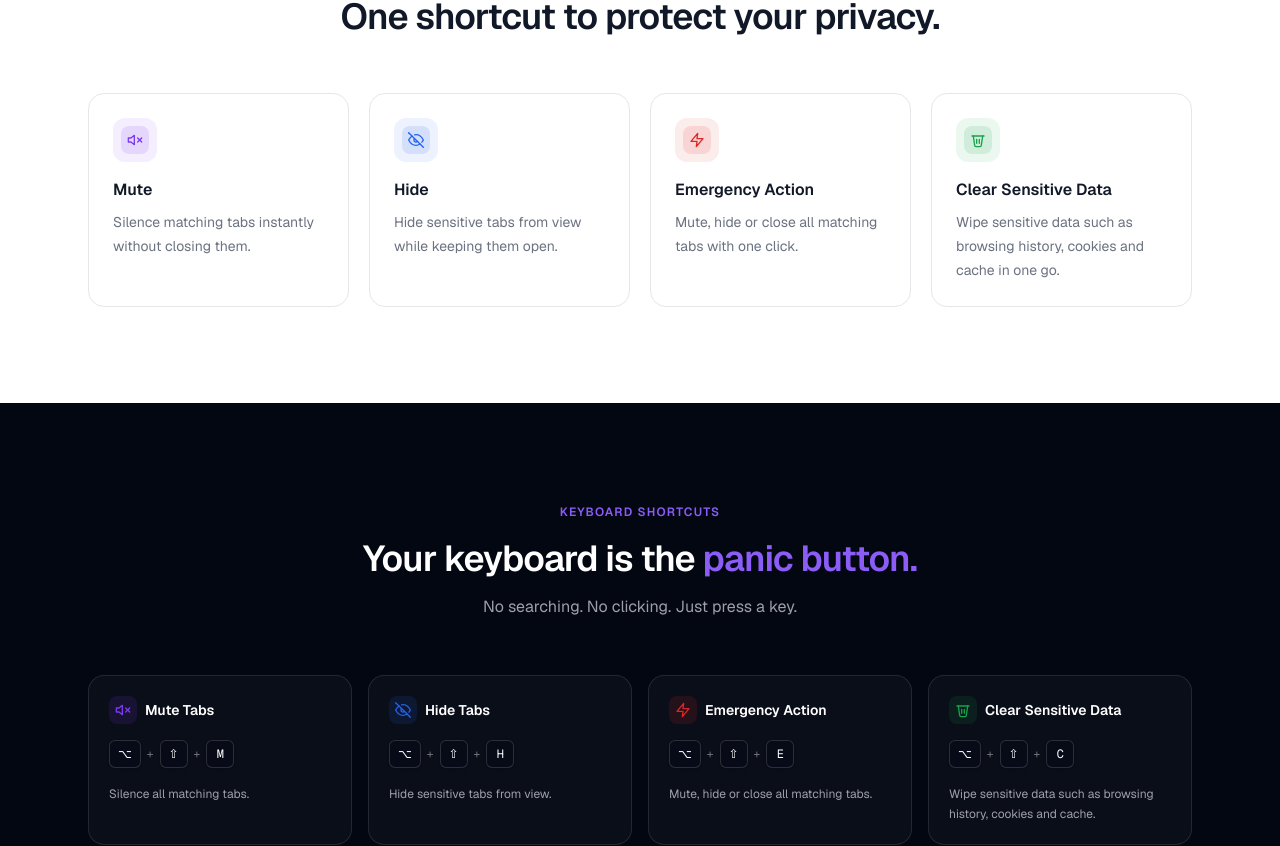
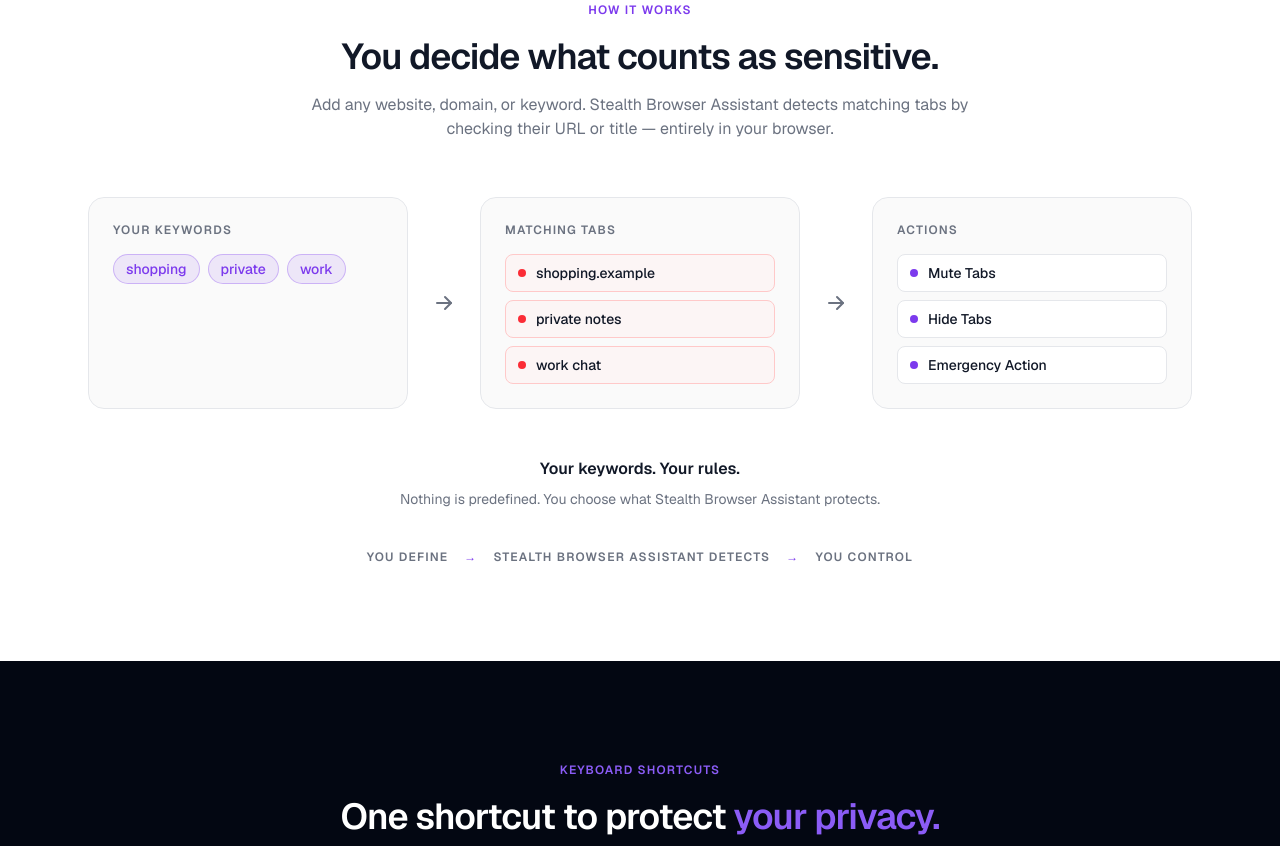
Before and after one commit to Henri-ZZ/swa-web, a Next.js app: page /en in a window 1280 px wide. Shown: the part 820-1666 px from the top of the page. Built offline with nearby package versions, Linux system fonts and the light colour scheme.

Commit message:
feat: 调整优化

```diff
--- a/messages/en.json
+++ b/messages/en.json
@@ -9,7 +9,7 @@
     "brandFull": "Stealth Browser Assistant",
     "nav": {
       "features": "Features",
-      "howItWorks": "Workflow",
+      "howItWorks": "How It Works",
       "pricing": "Pricing",
       "faq": "FAQ",
       "changelog": "Changelog"
@@ -21,7 +21,7 @@
     "headlineLine1": "Stay private.",
     "headlineLine2Start": "Stay ",
     "headlineAccent": "in control.",
-    "copy": "Instantly mute, hide or clean up sensitive browser tabs with a single shortcut.",
+    "copy": "Define sensitive tabs with your own keywords, then mute, hide, or clean them up instantly.",
     "primaryCta": "Get Lifetime Access — $15",
     "secondaryCta": "Watch Demo",
     "trust": {
@@ -40,52 +40,64 @@
       }
     }
   },
-  "features": {
-    "heading": "One shortcut to protect your privacy.",
-    "items": {
-      "mute": {
-        "title": "Mute",
-        "description": "Silence matching tabs instantly without closing them."
+  "keywordMatching": {
+    "eyebrow": "How it works",
+    "heading": "You decide what counts as sensitive.",
+    "copy": "Add any website, domain, or keyword. Stealth Browser Assistant detects matching tabs by checking their URL or title — entirely in your browser.",
+    "steps": {
+      "keywords": {
+        "title": "Your keywords",
+        "chips": {
+          "shopping": "shopping",
+          "private": "private",
+          "work": "work"
+        }
       },
-      "hide": {
-        "title": "Hide",
-        "description": "Hide sensitive tabs from view while keeping them open."
+      "tabs": {
+        "title": "Matching tabs",
+        "items": {
+          "a": "shopping.example",
+          "b": "private notes",
+          "c": "work chat"
+        }
       },
-      "emergency": {
-        "title": "Emergency Action",
-        "description": "Mute, hide or close all matching tabs with one click."
-      },
-      "clear": {
-        "title": "Clear Sensitive Data",
-        "description": "Wipe sensitive data such as browsing history, cookies and cache in one go."
+      "actions": {
+        "title": "Actions"
       }
+    },
+    "tagline": "Your keywords. Your rules.",
+    "note": "Nothing is predefined. You choose what Stealth Browser Assistant protects.",
+    "story": {
+      "define": "You define",
+      "detect": "Stealth Browser Assistant detects",
+      "control": "You control"
     }
   },
   "shortcuts": {
     "eyebrow": "KEYBOARD SHORTCUTS",
-    "headingStart": "Your keyboard is the ",
-    "headingAccent": "panic button.",
+    "headingStart": "One shortcut to protect ",
+    "headingAccent": "your privacy.",
     "copy": "No searching. No clicking. Just press a key.",
     "note": "Default shortcuts shown for macOS. Fully customizable.",
     "items": {
       "mute": {
         "name": "Mute Tabs",
-        "description": "Silence all matching tabs.",
+        "description": "Silence matching tabs instantly without closing them.",
         "keys": ["⌥", "⇧", "M"]
       },
       "hide": {
         "name": "Hide Tabs",
-        "description": "Hide sensitive tabs from view.",
+        "description": "Hide sensitive tabs from view while keeping them open.",
         "keys": ["⌥", "⇧", "H"]
       },
       "emergency": {
         "name": "Emergency Action",
-        "description": "Mute, hide or close all matching tabs.",
+        "description": "Mute, hide or close all matching tabs with one click.",
         "keys": ["⌥", "⇧", "E"]
       },
       "clear": {
         "name": "Clear Sensitive Data",
-        "description": "Wipe sensitive data such as browsing history, cookies and cache.",
+        "description": "Wipe sensitive data such as browsing history and download history in one go.",
         "keys": ["⌥", "⇧", "C"]
       }
     }
@@ -115,6 +127,7 @@
     "eyebrow": "YOUR PRIVACY MATTERS",
     "heading": "Your browsing stays yours.",
     "copy": "Stealth Browser Assistant works locally in your browser. Your data is never collected or shared.",
+    "localMatching": "Keyword matching happens locally. Your keywords, tab URLs, and browsing activity never need to leave your browser.",
     "points": {
       "noData": {
         "title": "No data collection",
@@ -178,6 +191,10 @@
       "custom": {
         "question": "Can I customize the keywords and shortcuts?",
         "answer": "Absolutely. Add or remove keywords and change shortcuts to match your workflow — all from the extension's settings page."
+      },
+      "detect": {
+        "question": "How does Stealth Browser Assistant detect sensitive tabs?",
+        "answer": "Stealth Browser Assistant matches your custom keywords against the URL and title of your browser tabs. Matching happens locally in your browser, so your browsing activity doesn't need to be sent to a server."
       }
     }
   },
@@ -189,7 +206,7 @@
         "title": "Product",
         "links": {
           "features": "Features",
-          "howItWorks": "Workflow",
+          "howItWorks": "How It Works",
           "changelog": "Changelog"
         }
       },
--- a/messages/zh.json
+++ b/messages/zh.json
@@ -9,7 +9,7 @@
     "brandFull": "隐私浏览助手",
     "nav": {
       "features": "功能",
-      "howItWorks": "工作流程",
+      "howItWorks": "工作原理",
       "pricing": "价格",
       "faq": "常见问题",
       "changelog": "更新日志"
@@ -21,7 +21,7 @@
     "headlineLine1": "保持隐私。",
     "headlineLine2Start": "保持",
     "headlineAccent": "掌控。",
-    "copy": "一个快捷键，立即静音、隐藏或清理敏感浏览器标签页。",
+    "copy": "用你自己的关键词定义敏感标签页，然后立即静音、隐藏或清理它们。",
     "primaryCta": "获取终身授权 — $15",
     "secondaryCta": "观看演示",
     "trust": {
@@ -40,42 +40,54 @@
       }
     }
   },
-  "features": {
-    "heading": "一个快捷键，守护你的隐私。",
-    "items": {
-      "mute": {
-        "title": "静音",
-        "description": "立即静音匹配的标签页，而无需关闭它们。"
+  "keywordMatching": {
+    "eyebrow": "工作原理",
+    "heading": "敏感与否，由你决定。",
+    "copy": "添加任意网站、域名或关键词。隐私浏览助手通过检查标签页的 URL 和标题来识别匹配的标签页——整个过程都在你的浏览器内完成。",
+    "steps": {
+      "keywords": {
+        "title": "你的关键词",
+        "chips": {
+          "shopping": "购物",
+          "private": "私人",
+          "work": "工作"
+        }
       },
-      "hide": {
-        "title": "隐藏",
-        "description": "把敏感标签页从视图中隐藏，但保持打开状态。"
+      "tabs": {
+        "title": "匹配的标签页",
+        "items": {
+          "a": "购物网站",
+          "b": "私人笔记",
+          "c": "工作聊天"
+        }
       },
-      "emergency": {
-        "title": "紧急动作",
-        "description": "一键静音、隐藏或关闭所有匹配的标签页。"
-      },
-      "clear": {
-        "title": "清理敏感数据",
-        "description": "一键清理敏感数据，例如浏览历史记录、Cookie 和缓存等。"
+      "actions": {
+        "title": "动作"
       }
+    },
+    "tagline": "你的关键词，你的规则。",
+    "note": "一切都不是预设的。由你选择隐私浏览助手保护什么。",
+    "story": {
+      "define": "你来定义",
+      "detect": "隐私浏览助手检测",
+      "control": "你来掌控"
     }
   },
   "shortcuts": {
     "eyebrow": "键盘快捷键",
-    "headingStart": "你的键盘就是",
-    "headingAccent": "紧急按钮。",
+    "headingStart": "一个快捷键，守护",
+    "headingAccent": "你的隐私",
     "copy": "无需查找，无需点击，按下按键即可。",
     "note": "默认快捷键显示为 macOS 版本。完全可自定义。",
     "items": {
       "mute": {
         "name": "静音标签页",
-        "description": "静音所有匹配的标签页。",
+        "description": "立即静音匹配的标签页，而无需关闭它们。",
         "keys": ["⌥", "⇧", "M"]
       },
       "hide": {
         "name": "隐藏标签页",
-        "description": "从视图中隐藏敏感标签页。",
+        "description": "把敏感标签页从视图中隐藏，但保持打开状态。",
         "keys": ["⌥", "⇧", "H"]
       },
       "emergency": {
@@ -85,7 +97,7 @@
       },
       "clear": {
         "name": "清理敏感数据",
-        "description": "清理敏感数据，例如浏览历史记录、Cookie 和缓存等。",
+        "description": "一键清理敏感数据，例如浏览历史记录、下载历史记录等。",
         "keys": ["⌥", "⇧", "C"]
       }
     }
@@ -115,6 +127,7 @@
     "eyebrow": "你的隐私至关重要",
     "heading": "浏览记录只属于你。",
     "copy": "隐私浏览助手 在你的浏览器本地运行。数据从不被收集或共享。",
+    "localMatching": "关键词匹配在本地完成。你的关键词、标签页 URL 和浏览活动无需离开浏览器。",
     "points": {
       "noData": {
         "title": "不收集数据",
@@ -178,6 +191,10 @@
       "custom": {
         "question": "可以自定义关键词和快捷键吗？",
         "answer": "完全可以。添加或删除关键词、更改快捷键——都可在扩展的设置页面完成。"
+      },
+      "detect": {
+        "question": "隐私浏览助手如何识别敏感标签页？",
+        "answer": "隐私浏览助手会将你自定义的关键词与浏览器标签页的 URL 和标题进行匹配。匹配在浏览器本地完成，你的浏览活动无需发送到任何服务器。"
       }
     }
   },
@@ -189,7 +206,7 @@
         "title": "产品",
         "links": {
           "features": "功能",
-          "howItWorks": "工作流程",
+          "howItWorks": "工作原理",
           "changelog": "更新日志"
         }
       },
--- /dev/null
+++ b/src/app/[locale]/keyword-matching.tsx
@@ -0,0 +1,165 @@
+import type { getTranslations } from "next-intl/server";
+
+type Translations = Awaited<ReturnType<typeof getTranslations>>;
+
+const KEYWORD_KEYS = ["shopping", "private", "work"] as const;
+const TAB_KEYS = ["a", "b", "c"] as const;
+const ACTION_KEYS = ["mute", "hide", "emergency"] as const;
+
+function ArrowRight() {
+  return (
+    <svg
+      viewBox="0 0 24 24"
+      className="h-6 w-6"
+      fill="none"
+      stroke="currentColor"
+      strokeWidth="2"
+      strokeLinecap="round"
+      strokeLinejoin="round"
+      aria-hidden
+    >
+      <path d="M5 12h14" />
+      <path d="M13 6l6 6-6 6" />
+    </svg>
+  );
+}
+
+function ArrowDown() {
+  return (
+    <svg
+      viewBox="0 0 24 24"
+      className="h-6 w-6"
+      fill="none"
+      stroke="currentColor"
+      strokeWidth="2"
+      strokeLinecap="round"
+      strokeLinejoin="round"
+      aria-hidden
+    >
+      <path d="M12 5v14" />
+      <path d="M6 13l6 6 6-6" />
+    </svg>
+  );
+}
+
+export function KeywordMatching({ t }: { t: Translations }) {
+  return (
+    <section
+      id="keyword-matching"
+      className="border-t border-[var(--border)] bg-white"
+    >
+      <div className="mx-auto max-w-6xl px-6 py-24">
+        <div className="mx-auto max-w-2xl text-center">
+          <span className="text-xs font-semibold uppercase tracking-widest text-[var(--purple)]">
+            {t("keywordMatching.eyebrow")}
+          </span>
+          <h2 className="mt-4 text-3xl font-semibold tracking-tight text-[var(--text)] sm:text-4xl">
+            {t("keywordMatching.heading")}
+          </h2>
+          <p className="mt-4 text-[var(--muted)]">
+            {t("keywordMatching.copy")}
+          </p>
+        </div>
+
+        {/* Flow: Keywords → Matching tabs → Actions */}
+        <div className="mt-14 grid gap-6 lg:grid-cols-[1fr_auto_1fr_auto_1fr] lg:items-stretch">
+          {/* Keywords */}
+          <div className="km-fade-up rounded-2xl border border-[var(--border)] bg-zinc-50 p-6">
+            <p className="text-xs font-semibold uppercase tracking-widest text-[var(--muted)]">
+              {t("keywordMatching.steps.keywords.title")}
+            </p>
+            <div className="mt-4 flex flex-wrap gap-2">
+              {KEYWORD_KEYS.map((k) => (
+                <span
+                  key={k}
+                  className="rounded-full border border-[var(--purple)]/30 bg-[var(--purple)]/10 px-3 py-1 text-sm font-medium text-[var(--purple)]"
+                >
+                  {t(`keywordMatching.steps.keywords.chips.${k}`)}
+                </span>
+              ))}
+            </div>
+          </div>
+
+          {/* Arrow (desktop) */}
+          <div className="hidden items-center justify-center text-[var(--muted)] lg:flex">
+            <ArrowRight />
+          </div>
+          {/* Arrow (mobile) */}
+          <div className="flex justify-center text-[var(--muted)] lg:hidden">
+            <ArrowDown />
+          </div>
+
+          {/* Matching tabs */}
+          <div className="km-fade-up km-delay-1 rounded-2xl border border-[var(--border)] bg-zinc-50 p-6">
+            <p className="text-xs font-semibold uppercase tracking-widest text-[var(--muted)]">
+              {t("keywordMatching.steps.tabs.title")}
+            </p>
+            <div className="mt-4 space-y-2">
+              {TAB_KEYS.map((k) => (
+                <div
+                  key={k}
+                  className="flex items-center gap-2.5 rounded-lg border border-red-200 bg-red-50/60 px-3 py-2 text-sm font-medium text-[var(--text)]"
+                >
+                  <span className="h-2 w-2 shrink-0 rounded-full bg-red-500" />
+                  <span className="truncate">
+                    {t(`keywordMatching.steps.tabs.items.${k}`)}
+                  </span>
+                </div>
+              ))}
+            </div>
+          </div>
+
+          {/* Arrow (desktop) */}
+          <div className="hidden items-center justify-center text-[var(--muted)] lg:flex">
+            <ArrowRight />
+          </div>
+          {/* Arrow (mobile) */}
+          <div className="flex justify-center text-[var(--muted)] lg:hidden">
+            <ArrowDown />
+          </div>
+
+          {/* Actions */}
+          <div className="km-fade-up km-delay-2 rounded-2xl border border-[var(--border)] bg-zinc-50 p-6">
+            <p className="text-xs font-semibold uppercase tracking-widest text-[var(--muted)]">
+              {t("keywordMatching.steps.actions.title")}
+            </p>
+            <div className="mt-4 flex flex-col gap-2">
+              {ACTION_KEYS.map((k) => (
+                <div
+                  key={k}
+                  className="flex items-center gap-2.5 rounded-lg border border-[var(--border)] bg-white px-3 py-2 text-sm font-medium text-[var(--text)]"
+                >
+                  <span className="h-2 w-2 shrink-0 rounded-full bg-[var(--purple)]" />
+                  {t(`hero.mockup.actions.${k}.name`)}
+                </div>
+              ))}
+            </div>
+          </div>
+        </div>
+
+        {/* Tagline */}
+        <div className="mt-12 text-center">
+          <p className="text-base font-semibold text-[var(--text)]">
+            {t("keywordMatching.tagline")}
+          </p>
+          <p className="mt-2 text-sm text-[var(--muted)]">
+            {t("keywordMatching.note")}
+          </p>
+        </div>
+
+        {/* Story line: You define → SBA detects → You control */}
+        <div className="mt-10 flex flex-wrap items-center justify-center gap-x-4 gap-y-2 text-xs font-semibold uppercase tracking-widest text-[var(--muted)]">
+          <span>{t("keywordMatching.story.define")}</span>
+          <span aria-hidden className="text-[var(--purple)]">
+            →
+          </span>
+          <span>{t("keywordMatching.story.detect")}</span>
+          <span aria-hidden className="text-[var(--purple)]">
+            →
+          </span>
+          <span>{t("keywordMatching.story.control")}</span>
+        </div>
+      </div>
+    </section>
+  );
+}
--- a/src/app/[locale]/page.tsx
+++ b/src/app/[locale]/page.tsx
@@ -6,6 +6,7 @@
 import { PaddleBuyButton } from "./paddle-buy-button";
 import { SiteFooter } from "./site-footer";
 import { StoreLink } from "./store-link";
+import { KeywordMatching } from "./keyword-matching";
 
 export default async function Home({
   params,
@@ -23,7 +24,6 @@
   const paddleToken = process.env.PADDLE_CLIENT_TOKEN ?? "";
   const paddlePriceId = process.env.PADDLE_PRICE_ID ?? "";
 
-  const featureKeys = ["mute", "hide", "emergency", "clear"] as const;
   const shortcutKeys = ["mute", "hide", "emergency", "clear"] as const;
   const heroActionKeys = ["mute", "hide", "emergency", "clear"] as const;
   const privacyKeys = [
@@ -40,7 +40,7 @@
     "banking",
   ] as const;
   const benefitKeys = ["all", "lifetime", "devices", "noSub"] as const;
-  const faqKeys = ["safe", "data", "sites", "license", "custom"] as const;
+  const faqKeys = ["safe", "data", "sites", "license", "custom", "detect"] as const;
 
   const faqItems: FAQItem[] = faqKeys.map((k) => ({
     question: t(`faq.items.${k}.question`),
@@ -71,13 +71,13 @@
           </Link>
           <div className="hidden items-center gap-7 text-sm text-zinc-300 md:flex">
             <Link
-              href="#features"
+              href="#hero"
               className="transition-colors hover:text-white"
             >
               {t("header.nav.features")}
             </Link>
             <Link
-              href="#how-it-works"
+              href="#keyword-matching"
               className="transition-colors hover:text-white"
             >
               {t("header.nav.howItWorks")}
@@ -110,7 +110,10 @@
 
       <main className="flex flex-1 flex-col">
         {/* Hero */}
-        <section className="relative overflow-hidden bg-[var(--dark)] text-white">
+        <section
+          id="hero"
+          className="relative overflow-hidden bg-[var(--dark)] text-white"
+        >
           <div
             aria-hidden
             className="pointer-events-none absolute inset-0 hero-glow"
@@ -272,35 +275,8 @@
           </div>
         </section>
 
-        {/* Feature summary */}
-        <section
-          id="features"
-          className="border-t border-[var(--border)] bg-white"
-        >
-          <div className="mx-auto max-w-6xl px-6 py-24">
-            <h2 className="mx-auto max-w-2xl text-center text-3xl font-semibold tracking-tight text-[var(--text)] sm:text-4xl">
-              {t("features.heading")}
-            </h2>
-            <div className="mt-14 grid gap-5 sm:grid-cols-2 lg:grid-cols-4">
-              {featureKeys.map((key) => (
-                <div
-                  key={key}
-                  className="rounded-2xl border border-[var(--border)] bg-white p-6 transition-all hover:-translate-y-0.5 hover:shadow-lg hover:shadow-black/5"
-                >
-                  <div className="mb-4">
-                    <FeatureIcon kind={key} />
-                  </div>
-                  <h3 className="text-base font-semibold text-[var(--text)]">
-                    {t(`features.items.${key}.title`)}
-                  </h3>
-                  <p className="mt-2 text-sm leading-6 text-[var(--muted)]">
-                    {t(`features.items.${key}.description`)}
-                  </p>
-                </div>
-              ))}
-            </div>
-          </div>
-        </section>
+        {/* Keyword matching: how it works */}
+        <KeywordMatching t={t} />
 
         {/* Keyboard shortcuts */}
         <section id="shortcuts" className="bg-[var(--dark)] text-white">
@@ -452,6 +428,9 @@
               </h2>
               <p className="mt-4 max-w-2xl text-zinc-400">
                 {t("privacy.copy")}
+              </p>
+              <p className="mt-3 max-w-2xl text-sm font-medium text-zinc-300">
+                {t("privacy.localMatching")}
               </p>
               <div className="mt-10 grid gap-6 sm:grid-cols-2">
                 {privacyKeys.map((key) => (
@@ -790,26 +769,3 @@
     </span>
   );
 }
-
-function FeatureIcon({
-  kind,
-}: {
-  kind: "mute" | "hide" | "emergency" | "clear";
-}) {
-  const c =
-    kind === "mute"
-      ? "#7c3aed"
-      : kind === "hide"
-        ? "#2563eb"
-        : kind === "emergency"
-          ? "#dc2626"
-          : "#16a34a";
-  return (
-    <span
-      className="inline-flex h-11 w-11 items-center justify-center rounded-xl"
-      style={{ backgroundColor: `${c}15`, color: c }}
-    >
-      <ActionIcon kind={kind} />
-    </span>
-  );
-}
--- a/src/app/[locale]/site-footer.tsx
+++ b/src/app/[locale]/site-footer.tsx
@@ -98,8 +98,8 @@
           <FooterCol
             title={t("footer.columns.product.title")}
             links={[
-              { label: t("footer.columns.product.links.features"), hash: "features" },
-              { label: t("footer.columns.product.links.howItWorks"), hash: "how-it-works" },
+              { label: t("footer.columns.product.links.features"), hash: "hero" },
+              { label: t("footer.columns.product.links.howItWorks"), hash: "keyword-matching" },
               { label: t("footer.columns.product.links.changelog"), href: "/changelog" },
             ]}
           />
--- a/src/app/globals.css
+++ b/src/app/globals.css
@@ -96,6 +96,36 @@
   font-weight: 600;
 }
 
+/* Keyword matching flow: one-time fade-in entrance (no loop) */
+@keyframes km-fade-up {
+  from {
+    opacity: 0;
+    transform: translateY(12px);
+  }
+  to {
+    opacity: 1;
+    transform: translateY(0);
+  }
+}
+
+.km-fade-up {
+  animation: km-fade-up 0.6s ease-out both;
+}
+
+.km-delay-1 {
+  animation-delay: 0.15s;
+}
+
+.km-delay-2 {
+  animation-delay: 0.3s;
+}
+
+@media (prefers-reduced-motion: reduce) {
+  .km-fade-up {
+    animation: none;
+  }
+}
+
 @media (prefers-reduced-motion: reduce) {
   *,
   *::before,
```
